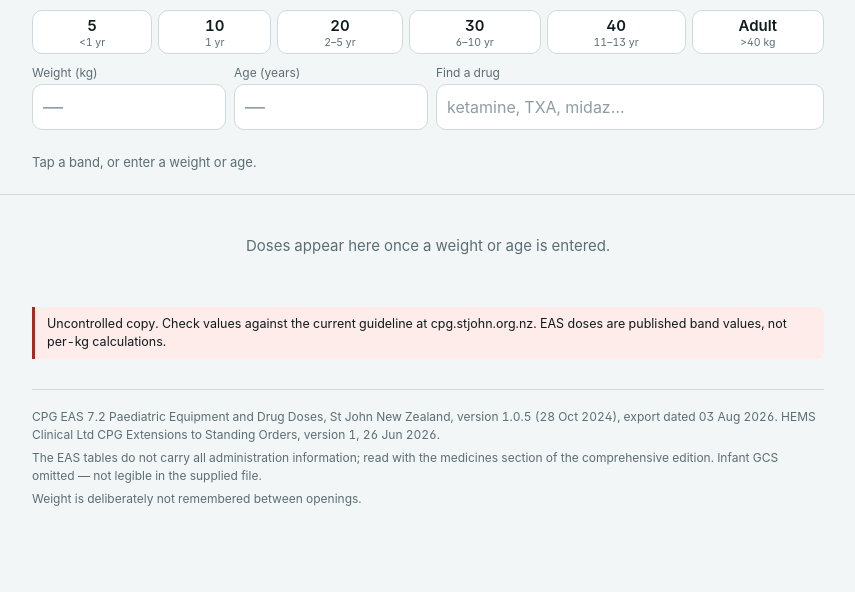
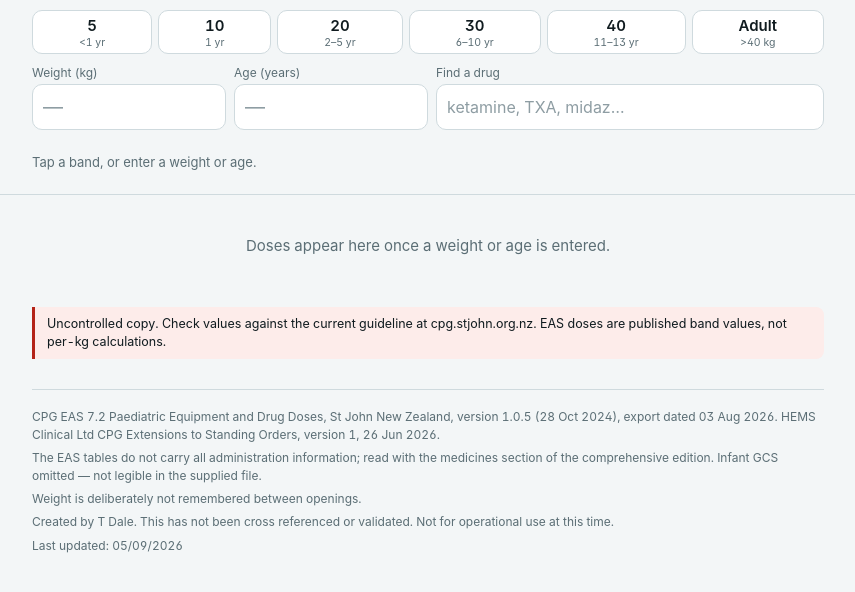
Before and after one commit to td8-source/peaddrugcalctest, a plain HTML site: page index.html in a window 1280 px wide. Shown: the whole page, without its empty margins (212-1067 px from the left). Drawn offline with Linux system fonts and the light colour scheme.

Commit message:
Add footer with update information and author note

```diff
--- a/index.html
+++ b/index.html
@@ -425,6 +425,8 @@ function render(){
     <p>CPG EAS 7.2 Paediatric Equipment and Drug Doses, St John New Zealand, version 1.0.5 (28 Oct 2024), export dated 03 Aug 2026. HEMS Clinical Ltd CPG Extensions to Standing Orders, version 1, 26 Jun 2026.</p>
     <p>The EAS tables do not carry all administration information; read with the medicines section of the comprehensive edition. Infant GCS omitted — not legible in the supplied file.</p>
     <p>Weight is deliberately not remembered between openings.</p>
+    <p>Created by T Dale. This has not been cross referenced or validated. Not for operational use at this time.</p>
+    <p>Last updated: 05/09/2026</p>
   </footer>`;
   $("#main").innerHTML = html;
   $("#nav").hidden = !has || adult;
```
